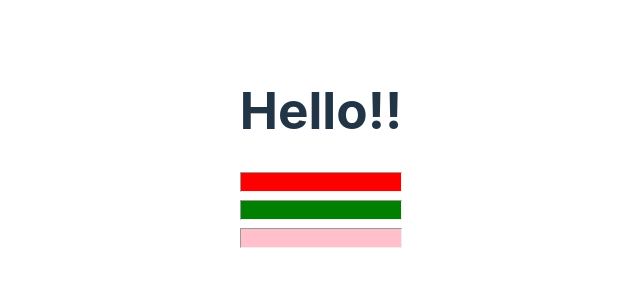
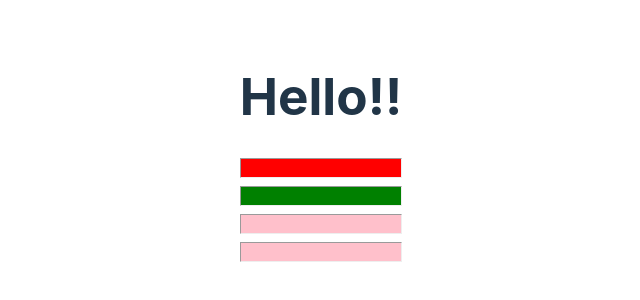
Before and after one commit to Pumpkin-Pie93/test, a React (Vite) app: page / in a window 1280 px wide. Shown: the part 248-548 px from the top of the page, without its empty margins (319-959 px from the left). Built offline with nearby package versions, Linux system fonts and the light colour scheme.

Commit message:
add component colorLine

```diff
--- a/src/App.tsx
+++ b/src/App.tsx
@@ -9,6 +9,7 @@ function App() {
       <ColorLine color={'red'}/>
       <ColorLine color={'green'}/>
       <ColorLine color={'pink'}/>
+      <ColorLine color={'pink'}/>
     </div>
   )
 }
```
